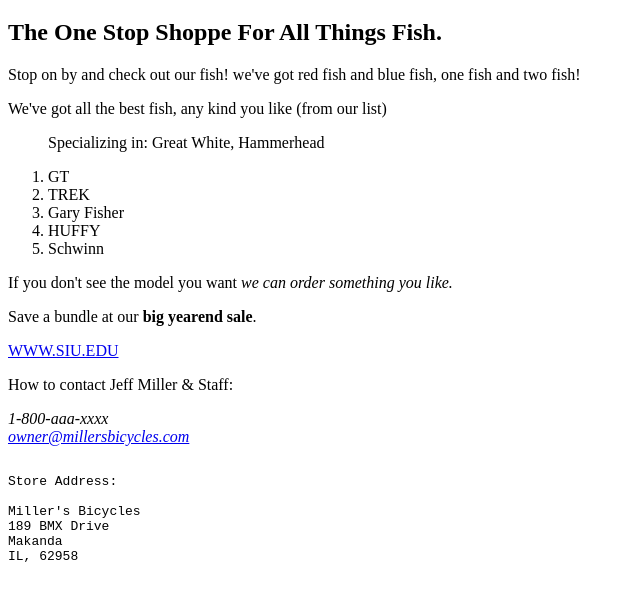
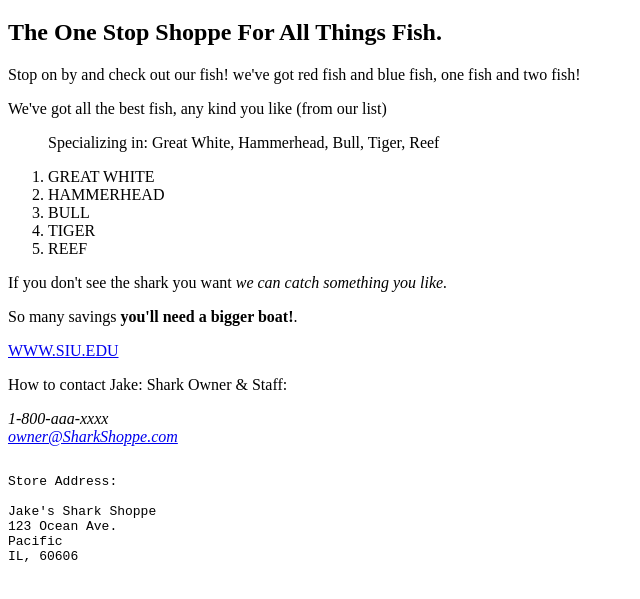
Before and after one commit to jsmith1234567/jsmith1234567, a plain HTML site: page index.html in a window 1280 px wide. Shown: the part 87-686 px from the top of the page, without its empty margins (0-640 px from the left). Drawn offline with Linux system fonts and the light colour scheme.

Commit message:
Update index.html

```diff
--- a/index.html
+++ b/index.html
@@ -19,29 +19,29 @@
 
             <p>We've got all the best fish, any kind you like (from our list)</p>
             <!-- block quote -->
-            <blockquote>Specializing in: Great White, Hammerhead
+            <blockquote>Specializing in: Great White, Hammerhead, Bull, Tiger, Reef
             </blockquote>
             <!--list of bikes -->
             <ol>
-                <li>GT</li> <li>TREK</li> <li>Gary Fisher</li><li>HUFFY</li><li>Schwinn</li>
+                <li>GREAT WHITE</li> <li>HAMMERHEAD</li> <li>BULL</li> <li>TIGER</li> <li>REEF</li>
             </ol>
               <!--inline element -->
-            <p>If you don't see the model you want <em>we can order something you like.</em></p>
-            <p>Save a bundle at our <strong>big yearend sale</strong>.</p>
+            <p>If you don't see the shark you want <em>we can catch something you like.</em></p>
+            <p>So many savings <strong>you'll need a bigger boat!</strong>.</p>
              <!--not sure what "school" you were referring to, but here is a link :) -->
             <a href="https://www.siu.edu">WWW.SIU.EDU</a>
 
-            <p>How to contact Jeff Miller &amp; Staff:</p> <address>1-800-aaa-xxxx<br>
-            <a href="emailto:owner@mpc.com">owner@millersbicycles.com</a> </address>
+            <p>How to contact Jake: Shark Owner &amp; Staff:</p> <address>1-800-aaa-xxxx<br>
+            <a href="emailto:owner@mpc.com">owner@SharkShoppe.com</a> </address>
 
             <pre>
 <!-- my address -->
 Store Address:
 
-Miller's Bicycles
-189 BMX Drive
-Makanda
-IL, 62958
+Jake's Shark Shoppe
+123 Ocean Ave.
+Pacific
+IL, 60606
             </pre>
 
 
```
